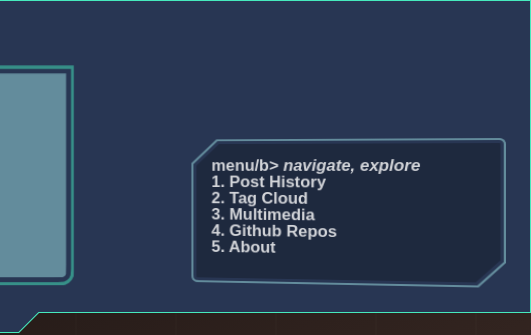
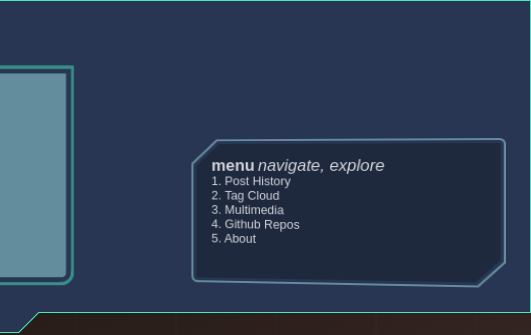
Before and after one commit to Gavin-Black-com/website, a plain HTML site: page index.html in a window 1280 px wide. Shown: the top 335 px of the page, 749-1280 px from the left. Drawn offline with Linux system fonts and the light colour scheme; a script that the page names is missing.

Commit message:
Another update test

```diff
--- a/index.html
+++ b/index.html
@@ -42,7 +42,7 @@
       </div>
       <div class="definitions-container">
         <div class="def" augmented-ui="tr-round tl-clip bl-round br-clip exe">
-          <b>menu/b> <em>navigate, explore</em><br>
+          <b>menu</b> <em>navigate, explore</em><br>
           1. Post History
           <br>
           2. Tag Cloud
```
